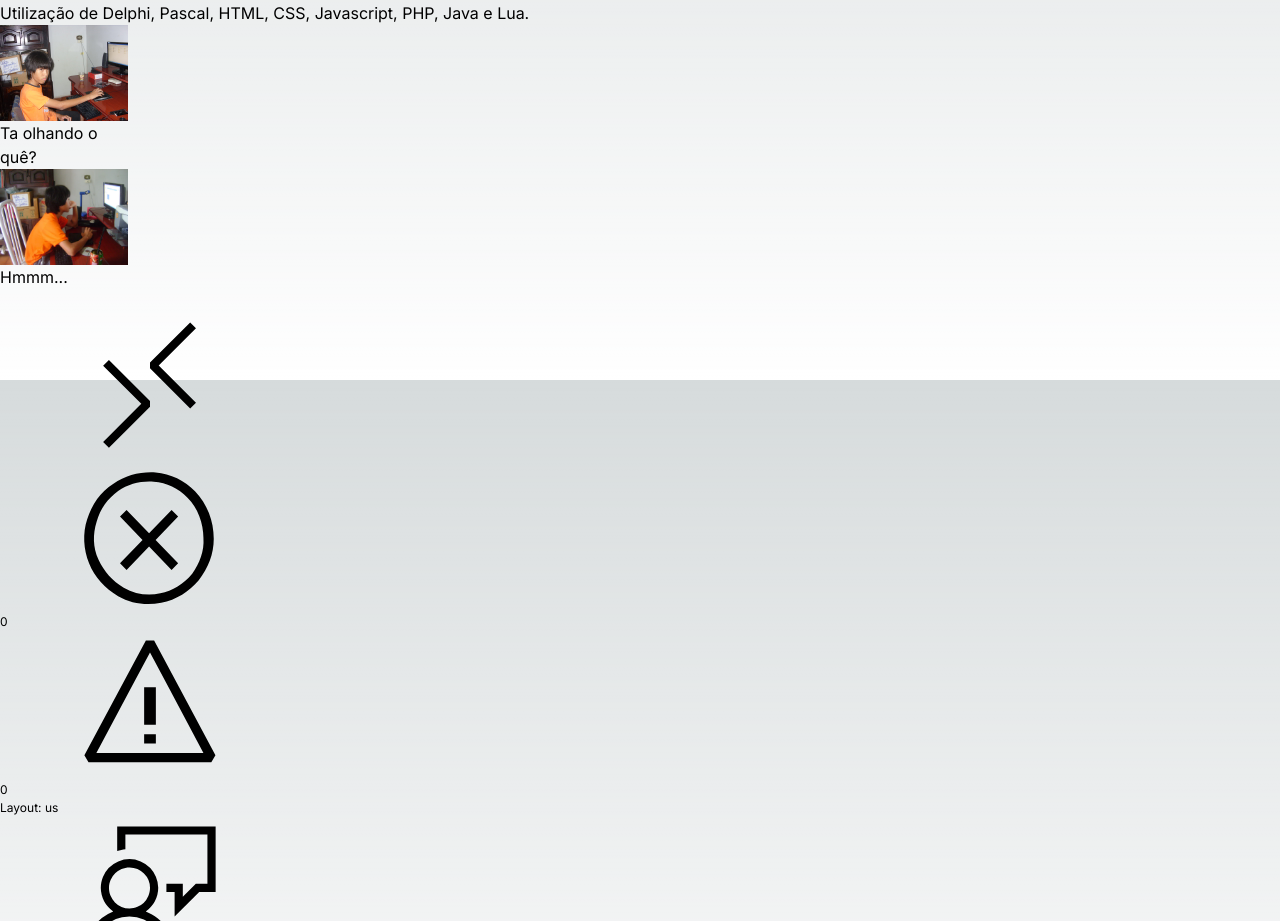
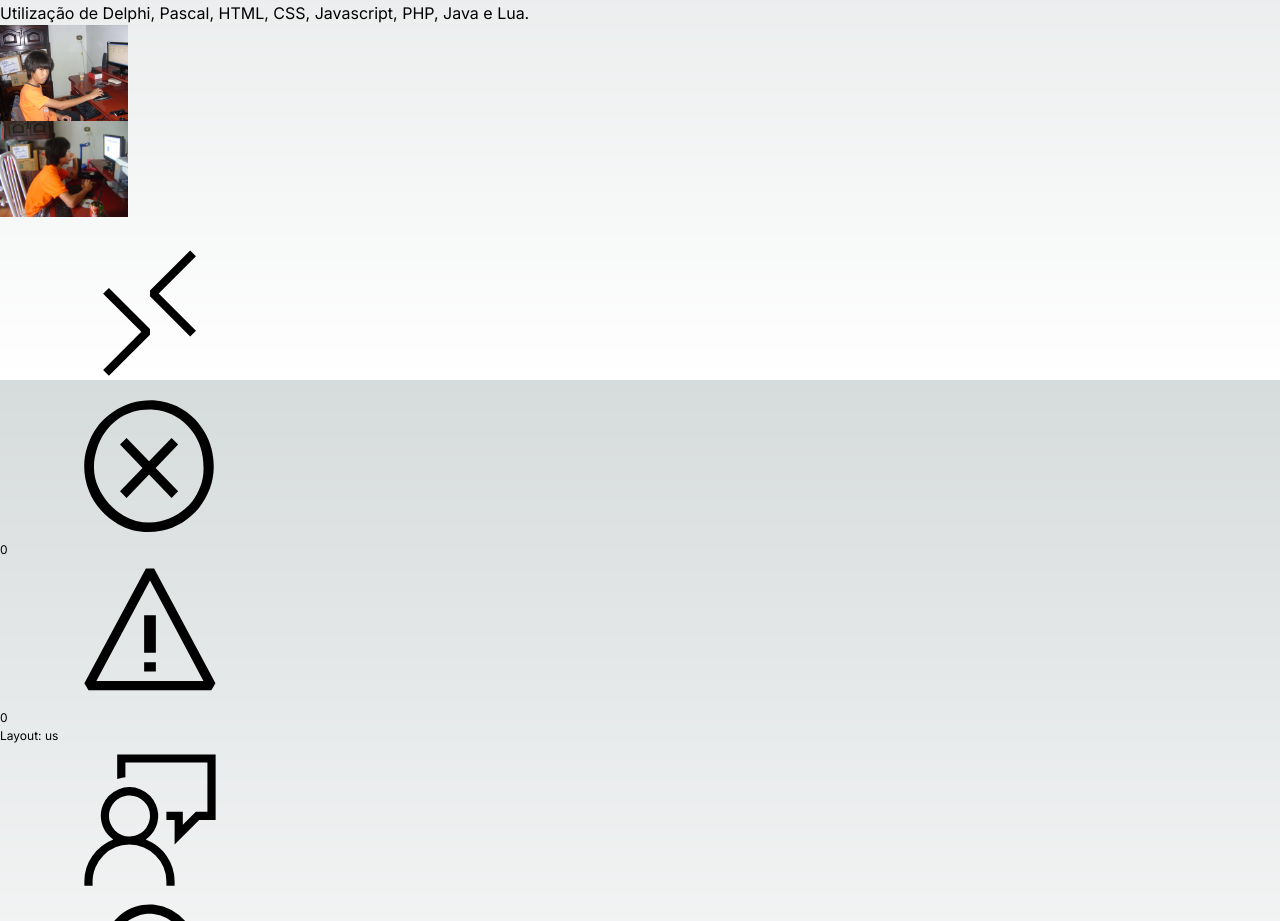
Before and after one commit to gustavotoyota/website, a Next.js app: page /experiencia in a window 1280 px wide. Shown: the part 9220-10141 px from the top of the page. Built offline with nearby package versions, Linux system fonts and the light colour scheme.

Commit message:
ui: remove unnecessary alts

```diff
--- a/src/app/(main)/experiencia/page.tsx
+++ b/src/app/(main)/experiencia/page.tsx
@@ -229,11 +229,9 @@ export default function Experiencia() {
         images={[
           {
             src: "/images/experiencia/infancia/SDC10189.JPG",
-            alt: "Ta olhando o quê?",
           },
           {
             src: "/images/experiencia/infancia/0ff03cf1f06ca12d73d82bf1e4b00edb1.webp",
-            alt: "Hmmm...",
           },
         ]}
       />
--- a/src/components/gallery.tsx
+++ b/src/components/gallery.tsx
@@ -5,7 +5,7 @@ import useStateWithRef from "@/hooks/use-state-with-ref";
 import Image, { StaticImageData } from "next/image";
 
 export function Gallery(props: {
-  images: { src: string | StaticImageData; alt: string }[];
+  images: { src: string | StaticImageData; alt?: string }[];
 }) {
   const [currentImageIdx, setCurrentImageIdx, currentImageIdxRef] =
     useStateWithRef<number | null>(() => null);
@@ -61,7 +61,7 @@ export function Gallery(props: {
             <Image
               key={currentImageIdx}
               src={props.images[currentImageIdx].src}
-              alt={props.images[currentImageIdx].alt}
+              alt={props.images[currentImageIdx].alt ?? ""}
               title={props.images[currentImageIdx].alt}
               className="bg-black absolute left-1/2 top-1/2 -translate-x-1/2  -translate-y-1/2 max-w-full max-h-full object-contain"
               fill={typeof props.images[currentImageIdx].src === "string"}
@@ -75,7 +75,7 @@ export function Gallery(props: {
               <Image
                 key={nextImageIdx}
                 src={props.images[nextImageIdx].src}
-                alt={props.images[nextImageIdx].alt}
+                alt={props.images[nextImageIdx].alt ?? ""}
                 fill={typeof props.images[nextImageIdx].src === "string"}
                 className="invisible"
               />
@@ -87,7 +87,7 @@ export function Gallery(props: {
               <Image
                 key={prevImageIdx}
                 src={props.images[prevImageIdx].src}
-                alt={props.images[prevImageIdx].alt}
+                alt={props.images[prevImageIdx].alt ?? ""}
                 fill={typeof props.images[prevImageIdx].src === "string"}
                 className="invisible"
               />
@@ -158,7 +158,7 @@ export function Gallery(props: {
           >
             <Image
               src={image.src}
-              alt={image.alt}
+              alt={image.alt ?? ""}
               title={image.alt}
               width={128}
               height={128}
```
